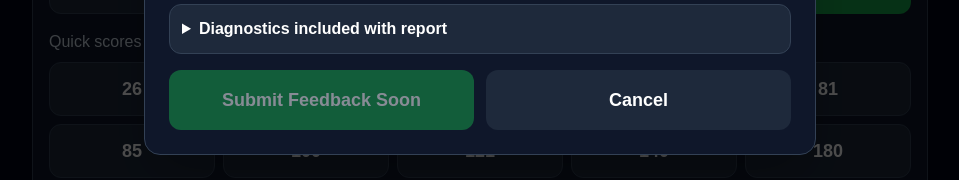
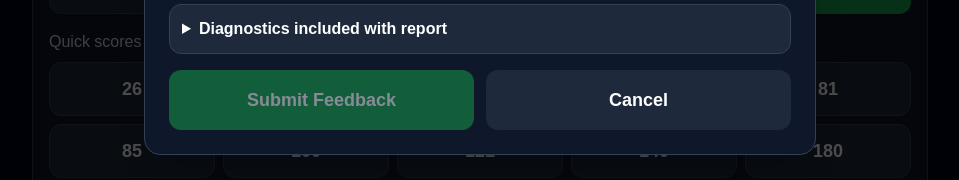
Before and after one commit to bclark303/dart-scorekeeper, a Next.js app: page / in a window 1280 px wide. Both pictures are taken after a click on the button "Feedback". Shown: the part 515-695 px from the top of the page, without its empty margins (160-1119 px from the left). Built offline with nearby package versions, Linux system fonts and the light colour scheme.

Commit message:
Submit feedback to Formspree

```diff
--- a/app/page.tsx
+++ b/app/page.tsx
@@ -41,8 +41,13 @@ import {
 type AppView = "score" | "game" | "app" | "stats" | "history";
 type ScoreLayout = "compact" | "full";
 type FeedbackType = "bug" | "feature" | "general";
+type FeedbackSubmitStatus = "idle" | "submitting" | "success" | "error";
 
 export default function Home() {
+  const [feedbackSubmitStatus, setFeedbackSubmitStatus] =
+    useState<FeedbackSubmitStatus>("idle");
+  const [feedbackSubmitError, setFeedbackSubmitError] = useState("");
+
   // Visual theme.
   // This controls the CSS variable set used by the app shell and components.
   const [themeName, setThemeName] = useState<ThemeName>("default");
@@ -1438,6 +1443,54 @@ export default function Home() {
     );
   }
 
+  async function submitFeedback() {
+    const endpoint = process.env.NEXT_PUBLIC_FEEDBACK_ENDPOINT;
+
+    if (!endpoint) {
+      setFeedbackSubmitStatus("error");
+      setFeedbackSubmitError(
+        "Feedback endpoint is not configured. Add NEXT_PUBLIC_FEEDBACK_ENDPOINT to .env.local.",
+      );
+      return;
+    }
+
+    if (feedbackMessage.trim() === "") {
+      setFeedbackSubmitStatus("error");
+      setFeedbackSubmitError("Enter a message before submitting feedback.");
+      return;
+    }
+
+    setFeedbackSubmitStatus("submitting");
+    setFeedbackSubmitError("");
+
+    try {
+      const response = await fetch(endpoint, {
+        method: "POST",
+        headers: {
+          Accept: "application/json",
+          "Content-Type": "application/json",
+        },
+        body: JSON.stringify({
+          type: feedbackType,
+          message: feedbackMessage,
+          diagnostics: getFeedbackDiagnostics(),
+        }),
+      });
+
+      if (!response.ok) {
+        throw new Error("Feedback service returned an error.");
+      }
+
+      setFeedbackSubmitStatus("success");
+      setFeedbackMessage("");
+    } catch {
+      setFeedbackSubmitStatus("error");
+      setFeedbackSubmitError(
+        "Feedback could not be sent. Check your connection and try again.",
+      );
+    }
+  }
+
   return (
     <main
       className={`min-h-screen bg-[var(--color-app-bg)] text-[var(--color-text-main)] p-6 ${
@@ -1465,7 +1518,11 @@ export default function Home() {
               </div>
 
               <button
-                onClick={() => setIsFeedbackModalOpen(true)}
+                onClick={() => {
+                  setFeedbackSubmitStatus("idle");
+                  setFeedbackSubmitError("");
+                  setIsFeedbackModalOpen(true);
+                }}
                 className="rounded-xl bg-[var(--color-primary)] hover:bg-[var(--color-primary-hover)] px-4 py-2 text-sm font-bold"
               >
                 Feedback
@@ -1614,8 +1671,11 @@ export default function Home() {
           feedbackType={feedbackType}
           feedbackMessage={feedbackMessage}
           diagnostics={getFeedbackDiagnostics()}
+          feedbackSubmitStatus={feedbackSubmitStatus}
+          feedbackSubmitError={feedbackSubmitError}
           setFeedbackType={setFeedbackType}
           setFeedbackMessage={setFeedbackMessage}
+          submitFeedback={submitFeedback}
           closeFeedbackModal={() => setIsFeedbackModalOpen(false)}
         />
       </div>
--- a/components/FeedbackModal.tsx
+++ b/components/FeedbackModal.tsx
@@ -1,14 +1,19 @@
 "use client";
 
 type FeedbackType = "bug" | "feature" | "general";
+
+type FeedbackSubmitStatus = "idle" | "submitting" | "success" | "error";
 
 type FeedbackModalProps = {
   isOpen: boolean;
   feedbackType: FeedbackType;
   feedbackMessage: string;
   diagnostics: string;
+  feedbackSubmitStatus: FeedbackSubmitStatus;
+  feedbackSubmitError: string;
   setFeedbackType: (type: FeedbackType) => void;
   setFeedbackMessage: (message: string) => void;
+  submitFeedback: () => void;
   closeFeedbackModal: () => void;
 };
 
@@ -17,8 +22,11 @@ export function FeedbackModal({
   feedbackType,
   feedbackMessage,
   diagnostics,
+  feedbackSubmitStatus,
+  feedbackSubmitError,
   setFeedbackType,
   setFeedbackMessage,
+  submitFeedback,
   closeFeedbackModal,
 }: FeedbackModalProps) {
   if (!isOpen) {
@@ -83,14 +91,32 @@ export function FeedbackModal({
           </pre>
         </details>
 
+        {feedbackSubmitStatus === "success" && (
+          <div className="mb-4 rounded-xl border border-[var(--color-success)]/40 bg-[var(--color-success)]/20 p-3">
+            Feedback sent. Thanks!
+          </div>
+        )}
+
+        {feedbackSubmitStatus === "error" && (
+          <div className="mb-4 rounded-xl border border-[var(--color-danger)]/40 bg-[var(--color-danger)]/20 p-3">
+            {feedbackSubmitError ||
+              "Feedback could not be sent. Please try again."}
+          </div>
+        )}
+
         <div className="grid grid-cols-1 sm:grid-cols-2 gap-3">
           <button
-            disabled
-            className="rounded-xl bg-[var(--color-success)] opacity-50 p-4 text-lg font-bold"
+            onClick={submitFeedback}
+            disabled={
+              feedbackSubmitStatus === "submitting" ||
+              feedbackMessage.trim() === ""
+            }
+            className="rounded-xl bg-[var(--color-success)] hover:bg-[var(--color-success-hover)] disabled:opacity-50 p-4 text-lg font-bold"
           >
-            Submit Feedback Soon
+            {feedbackSubmitStatus === "submitting"
+              ? "Submitting..."
+              : "Submit Feedback"}
           </button>
-
           <button
             onClick={closeFeedbackModal}
             className="rounded-xl bg-[var(--color-panel-soft)] hover:bg-[var(--color-panel-border)] p-4 text-lg font-bold"
```
Also changed, not shown: 1 other file (tests, documents, lock files or other folders).
